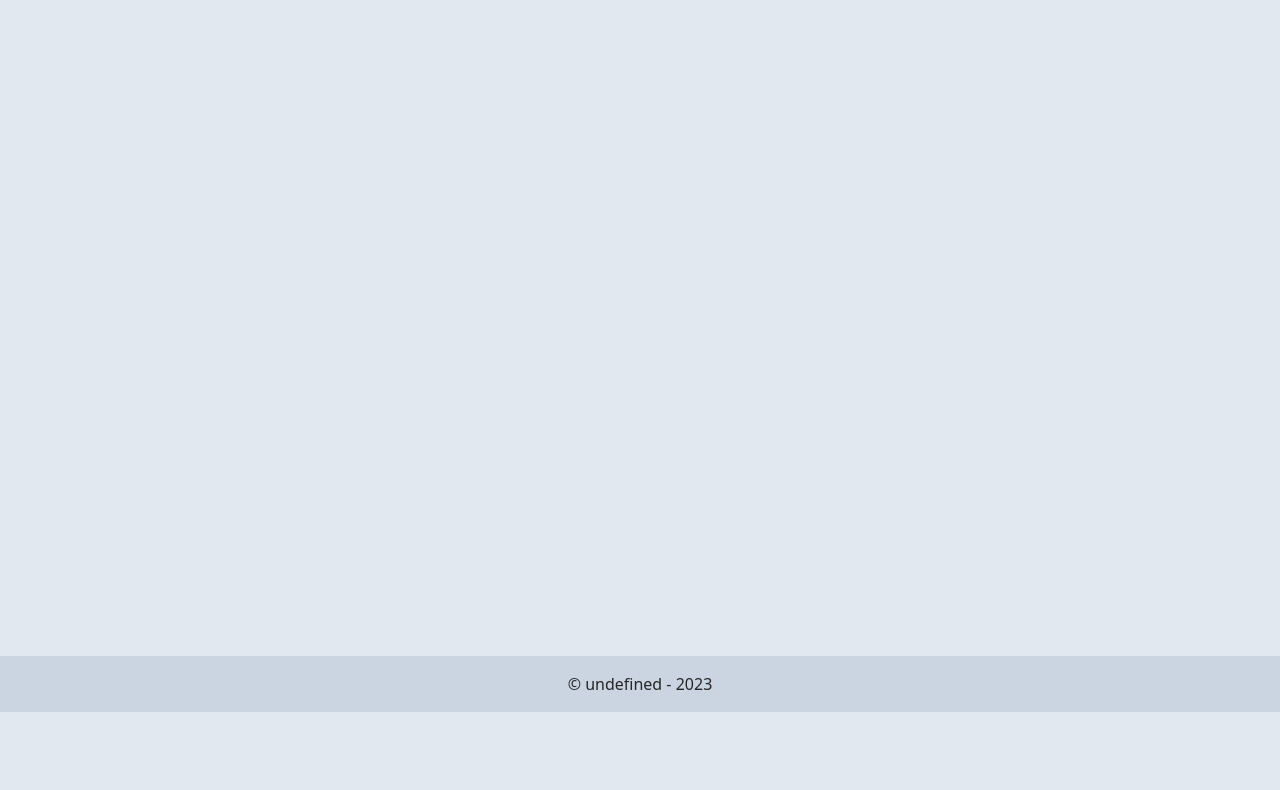
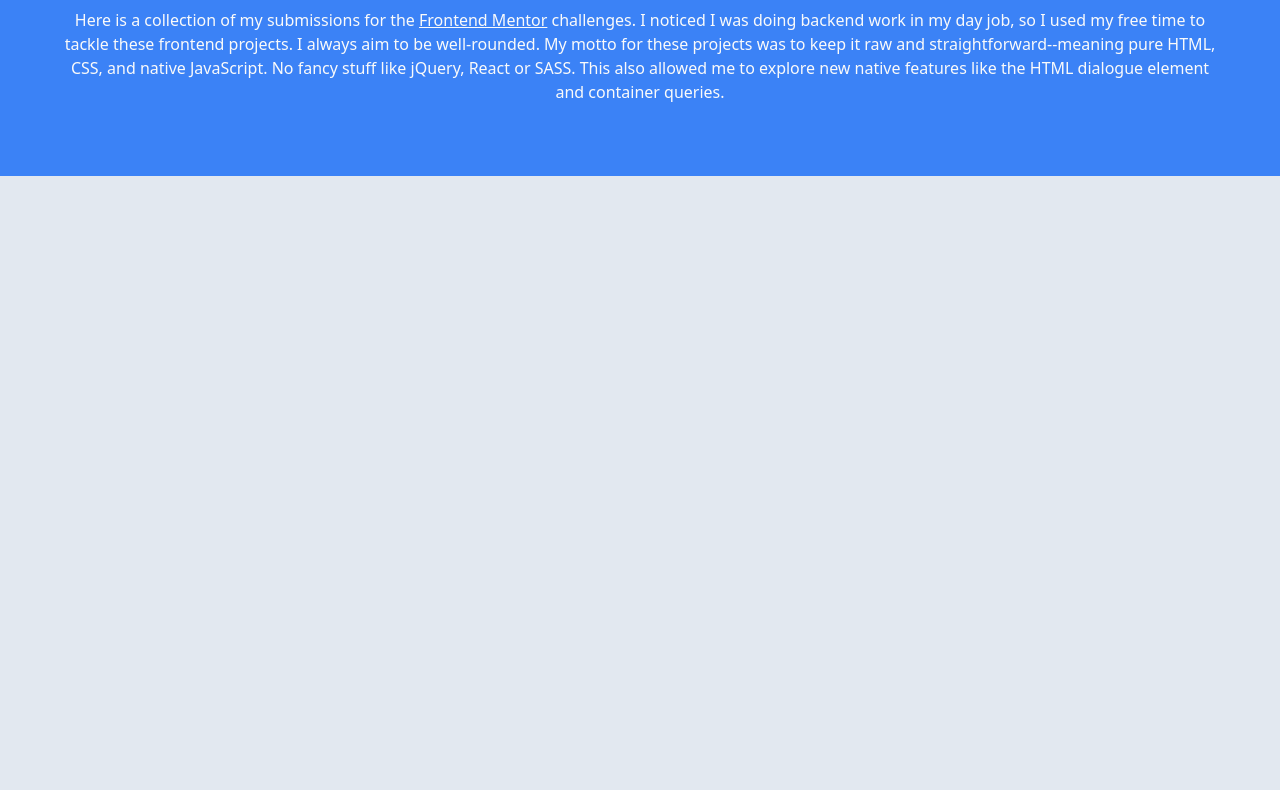
Before and after one commit to davinaleong/proj-dav-fem-2024, an Astro site: page / in a window 1280 px wide. Shown: the part 249-1039 px from the top of the page. Before the commit the page ends 961 px from the top, so only its background shows below. Built offline with nearby package versions, Linux system fonts and the light colour scheme; Astro itself is replaced by a stand-in of ours.

Commit message:
Done with hero section

```diff
--- a/src/pages/index.astro
+++ b/src/pages/index.astro
@@ -52,12 +52,18 @@ const copyrightYear: string = now === APP_YEAR ? `${APP_YEAR}` : `${APP_YEAR} -
 			</div>
 		</header>
 
-		<main id="main" class="primary-main">
-			<section class="section section-hero">
-				<div class="wrapper | mx-auto p-4">
-					<h1>{APP_NAME}</h1>
-					<p>Coming Soon!</p>
+		<main id="main" class="primary-main | container-q container-q-primary-main">
+			<section class="section section-home section-home-hero">
+				<div class="wrapper section__wrapper | mx-auto p-4 flow text-center">
+					<h1 class="section-home-hero__heading | text-5xl font-bold">Dav/Devs Frontend Mentor Projects</h1>
+					<p>
+						Here is a collection of my submissions for the <a href="https://www.frontendmentor.io" target="_blank">Frontend Mentor</a> challenges. I noticed I was doing backend work in my day job, so I used my free time to tackle these frontend projects. I always aim to be well-rounded. My motto for these projects was to keep it raw and straightforward--meaning pure HTML, CSS, and native JavaScript. No fancy stuff like jQuery, React or SASS. This also allowed me to explore new native features like the HTML dialogue element and container queries.
+					</p>
 				</div>
+			</section>
+
+			<section class="section section-hero section-hero-content">
+				<div class="wrapper section__wrapper | mx-auto p-4"></div>
 			</section>
 		</main>
 
--- a/src/styles/_custom.scss
+++ b/src/styles/_custom.scss
@@ -88,13 +88,13 @@ a {
 }
 
 .container-q {
-  --_container-name: container-q;
+  --_container-q-name: container-q;
 
-  container-name: var(--_container-name);
+  container-name: var(--_container-q-name);
   container-type: inline-size;
 
   &-primary-main {
-    --_container-name: container-q-primary-main;
+    --_container-q-name: container-q-primary-main;
 
     position: relative;
   }
--- /dev/null
+++ b/src/styles/_home.scss
@@ -0,0 +1,33 @@
+/// Home
+
+.section-home {
+  &-hero {
+    --_section-height: 40vh;
+
+    color: theme("colors.neutral.50");
+    background-color: theme("colors.blue.500");
+
+    a {
+      --_a-clr: theme("colors.neutral.50");
+      --_a-td: underline;
+      --_a-hover-clr: theme("colors.sky.200");
+      --_a-hover-td: underline;
+    }
+
+    &__heading {
+      color: theme("colors.neutral.50");
+    }
+
+    & > .section__wrapper {
+      display: flex;
+      flex-direction: column;
+      align-items: center;
+      justify-content: center;
+      gap: theme("gap.4");
+    }
+
+    &-content {
+      background-color: theme("colors.slate.200");
+    }
+  }
+}
--- a/src/styles/_sections.scss
+++ b/src/styles/_sections.scss
@@ -5,7 +5,7 @@
 
   min-height: var(--_section-height);
 
-  & > .wrapper {
+  & > .section__wrapper {
     min-height: var(--_section-height);
   }
 }
--- a/src/styles/app.scss
+++ b/src/styles/app.scss
@@ -4,3 +4,4 @@
 @import "./brand";
 @import "./buttons";
 @import "./sections";
+@import "./home";
```
Also changed, not shown: src/assets/images/bg-dark.svg (added), src/assets/images/bg.svg (added).
